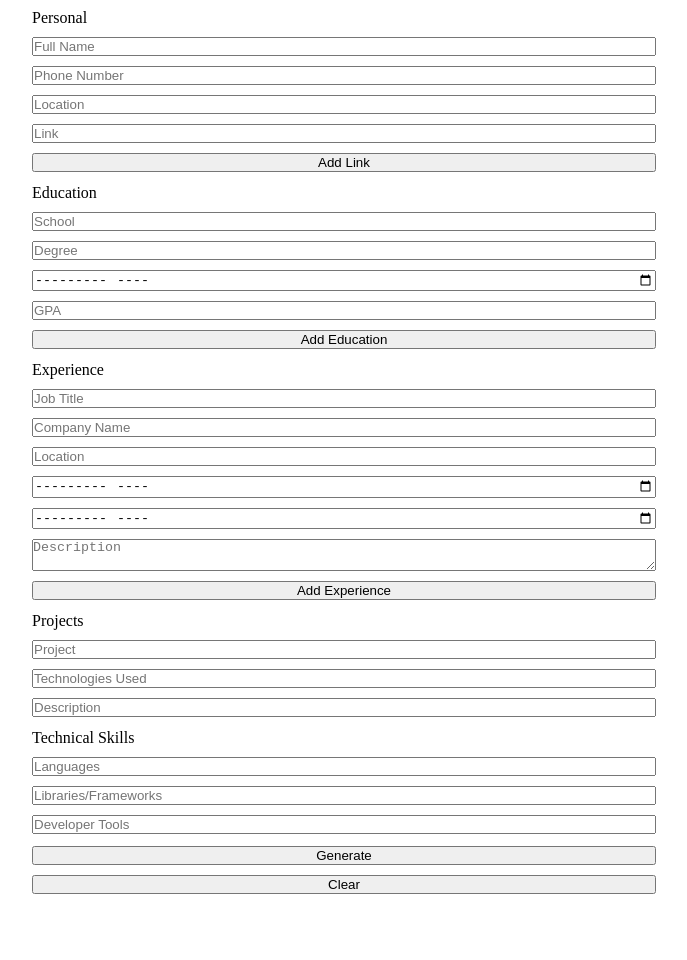
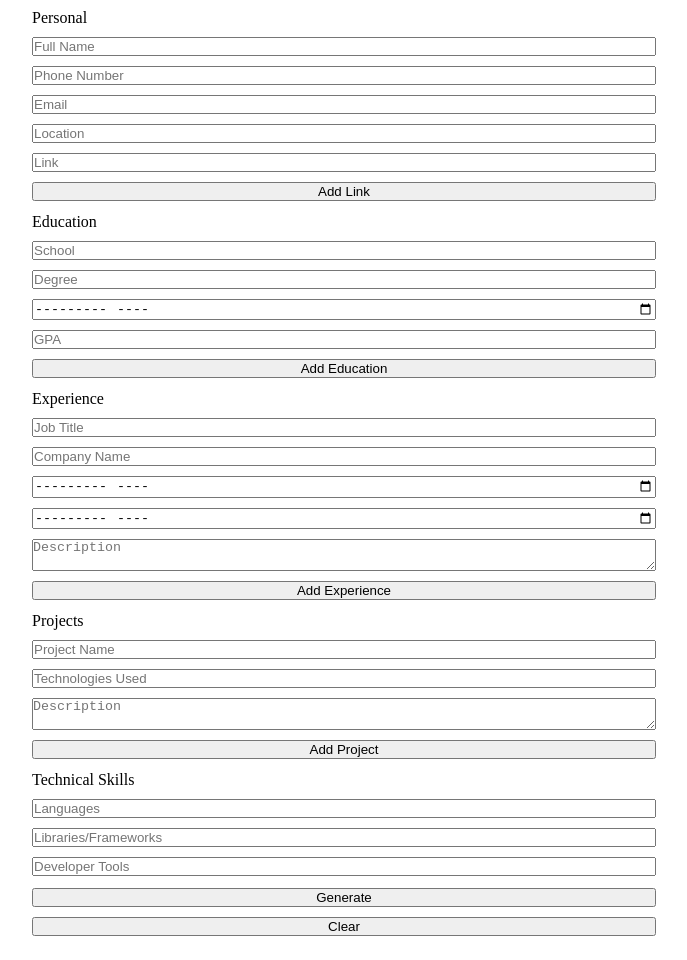
Before and after one commit to donutdiet/resume-builder, a website with bundled scripts: page index.html in a window 1280 px wide. Shown: the part 52-1012 px from the top of the page, without its empty margins (296-983 px from the left). Before the commit the page ends 970 px from the top, so only its background shows below. Built offline with nearby package versions, Linux system fonts and the light colour scheme.

Commit message:
Implement helper functions for dynamic form rendering

```diff
--- a/index.html
+++ b/index.html
@@ -8,54 +8,7 @@
   </head>
   <body>
     <h1>Resume Builder</h1>
-    <form id="resume-form">
-      <section>
-        <p>Personal</p>
-        <input type="text" id="name" placeholder="Full Name" />
-        <input type="tel" id="phone-number" placeholder="Phone Number" />
-        <input type="text" id="location" placeholder="Location" />
-        <input type="url" class="link" placeholder="Link" />
-        <button type="button">Add Link</button>
-      </section>
-      <section>
-        <p>Education</p>
-        <input type="text" id="school" placeholder="School" />
-        <input type="text" id="degree" placeholder="Degree" />
-        <input type="month" id="graduation" />
-        <input type="number" id="gpa" placeholder="GPA" step="0.01" />
-        <button type="button">Add Education</button>
-      </section>
-      <section>
-        <p>Experience</p>
-        <div class="block">
-          <input type="text" class="job-title" placeholder="Job Title" />
-          <input type="text" class="company-name" placeholder="Company Name" />
-          <input type="text" class="location" placeholder="Location" />
-          <input type="month" class="start-date" />
-          <input type="month" class="end-date" />
-          <textarea class="description" placeholder="Description"></textarea>
-        </div>
-        <button type="button">Add Experience</button>
-      </section>
-      <section>
-        <p>Projects</p>
-        <div class="block">
-          <input type="text" class="project-title" placeholder="Project" />
-          <input type="text" class="tech" placeholder="Technologies Used" />
-          <input type="text" class="description" placeholder="Description" />
-        </div>
-      </section>
-      <section>
-        <p>Technical Skills</p>
-        <input type="text" id="languages" placeholder="Languages" />
-        <input type="text" id="libs-fwks" placeholder="Libraries/Frameworks" />
-        <input type="text" id="dev-tools" placeholder="Developer Tools" />
-      </section>
-      <section>
-        <button>Generate</button>
-        <button type="reset">Clear</button>
-      </section>
-    </form>
+    <form id="resume-form"></form>
     <script type="module" src="js/index.js"></script>
   </body>
 </html>
--- /dev/null
+++ b/js/helpers/components.js
@@ -0,0 +1,136 @@
+import { createInput, createButton } from "./input.js";
+
+export function createPersonalSection() {
+  const section = document.createElement("section");
+  const label = document.createElement("p");
+  label.textContent = "Personal";
+
+  const nameInput = createInput("text", "Full Name", "name");
+  const phoneNumberInput = createInput("tel", "Phone Number", "phone");
+  const emailInput = createInput("email", "Email", "email");
+  const locationInput = createInput("text", "Location", "location");
+  const linkInput = createInput("url", "Link", null, ["link"]);
+
+  const addLinkBtn = createButton("button", "Add Link", "add-link-btn");
+
+  section.appendChild(label);
+  section.appendChild(nameInput);
+  section.appendChild(phoneNumberInput);
+  section.appendChild(emailInput);
+  section.appendChild(locationInput);
+  section.appendChild(linkInput);
+  section.appendChild(addLinkBtn);
+
+  return section;
+}
+
+export function createEducationSection() {
+  const section = document.createElement("section");
+  const label = document.createElement("p");
+  label.textContent = "Education";
+
+  const schoolInput = createInput("text", "School", "school");
+  const degreeInput = createInput("text", "Degree", "degree");
+  const graduationInput = createInput("month", null, "graduation");
+  const gpaInput = createInput("number", "GPA", "gpa", [], { step: "0.01" });
+
+  const addEducationBtn = createButton(
+    "button",
+    "Add Education",
+    "add-education-btn"
+  );
+
+  section.appendChild(label);
+  section.appendChild(schoolInput);
+  section.appendChild(degreeInput);
+  section.appendChild(graduationInput);
+  section.appendChild(gpaInput);
+  section.appendChild(addEducationBtn);
+
+  return section;
+}
+
+export function createExperienceSection() {
+  const section = document.createElement("section");
+  const label = document.createElement("p");
+  label.textContent = "Experience";
+
+  const jobTitleInput = createInput("text", "Job Title", null, ["job-title"]);
+  const companyInput = createInput("text", "Company Name", null, ["company"]);
+  const startDateInput = createInput("month", null, null, ["start-date"]);
+  const endDateInput = createInput("month", null, null, ["end-date"]);
+  const description = document.createElement("textarea");
+  description.classList.add("description");
+  description.placeholder = "Description";
+
+  const addExperienceBtn = createButton(
+    "button",
+    "Add Experience",
+    "add-expereince-btn"
+  );
+
+  section.appendChild(label);
+  section.appendChild(jobTitleInput);
+  section.appendChild(companyInput);
+  section.appendChild(startDateInput);
+  section.appendChild(endDateInput);
+  section.appendChild(description);
+  section.appendChild(addExperienceBtn);
+
+  return section;
+}
+
+export function createProjectsSection() {
+  const section = document.createElement("section");
+  const label = document.createElement("p");
+  label.textContent = "Projects";
+
+  const projectInput = createInput("text", "Project Name", null, ["project"]);
+  const techInput = createInput("text", "Technologies Used", null, ["tech"]);
+  const description = document.createElement("textarea");
+  description.classList.add("description");
+  description.placeholder = "Description";
+
+  const addProjectBtn = createButton(
+    "button",
+    "Add Project",
+    "add-project-btn"
+  );
+
+  section.appendChild(label);
+  section.appendChild(projectInput);
+  section.appendChild(techInput);
+  section.appendChild(description);
+  section.appendChild(addProjectBtn);
+
+  return section;
+}
+
+export function createSkillsSection() {
+  const section = document.createElement("section");
+  const label = document.createElement("p");
+  label.textContent = "Technical Skills";
+
+  const languagesInput = createInput("text", "Languages", "languages");
+  const libInput = createInput("text", "Libraries/Frameworks", "libs-fwks");
+  const toolsInput = createInput("text", "Developer Tools", "dev-tools");
+
+  section.appendChild(label);
+  section.appendChild(languagesInput);
+  section.appendChild(libInput);
+  section.appendChild(toolsInput);
+
+  return section;
+}
+
+export function createButtonSection() {
+  const section = document.createElement("section");
+
+  const generateBtn = createButton("submit", "Generate", "generate-btn");
+  const clearBtn = createButton("clear", "Clear", "clear-btn");
+
+  section.appendChild(generateBtn);
+  section.appendChild(clearBtn);
+
+  return section;
+}
--- /dev/null
+++ b/js/helpers/input.js
@@ -0,0 +1,31 @@
+export function createInput(
+  type,
+  placeholder = null,
+  id = null,
+  classList = [],
+  attributes = {}
+) {
+  const input = document.createElement("input");
+  input.type = type;
+  if (placeholder) input.placeholder = placeholder;
+
+  if (id) input.id = id;
+  classList.forEach((className) => input.classList.add(className));
+
+  for (let key in attributes) {
+    input.setAttribute(key, attributes[key]);
+  }
+
+  return input;
+}
+
+export function createButton(type, text, id = null, classList = []) {
+  const button = document.createElement("button");
+  button.type = type;
+  button.textContent = text;
+
+  if (id) button.id = id;
+  classList.forEach((className) => button.classList.add(className));
+
+  return button;
+}
--- a/js/index.js
+++ b/js/index.js
@@ -0,0 +1,16 @@
+import * as resumeForm from "./helpers/components.js";
+
+const FORM = document.querySelector("#resume-form");
+const personalSection = resumeForm.createPersonalSection();
+const educationSection = resumeForm.createEducationSection();
+const experienceSection = resumeForm.createExperienceSection();
+const projectsSection = resumeForm.createProjectsSection();
+const skillsSection = resumeForm.createSkillsSection();
+const buttonSection = resumeForm.createButtonSection();
+
+FORM.appendChild(personalSection);
+FORM.appendChild(educationSection);
+FORM.appendChild(experienceSection);
+FORM.appendChild(projectsSection);
+FORM.appendChild(skillsSection);
+FORM.appendChild(buttonSection);
```
